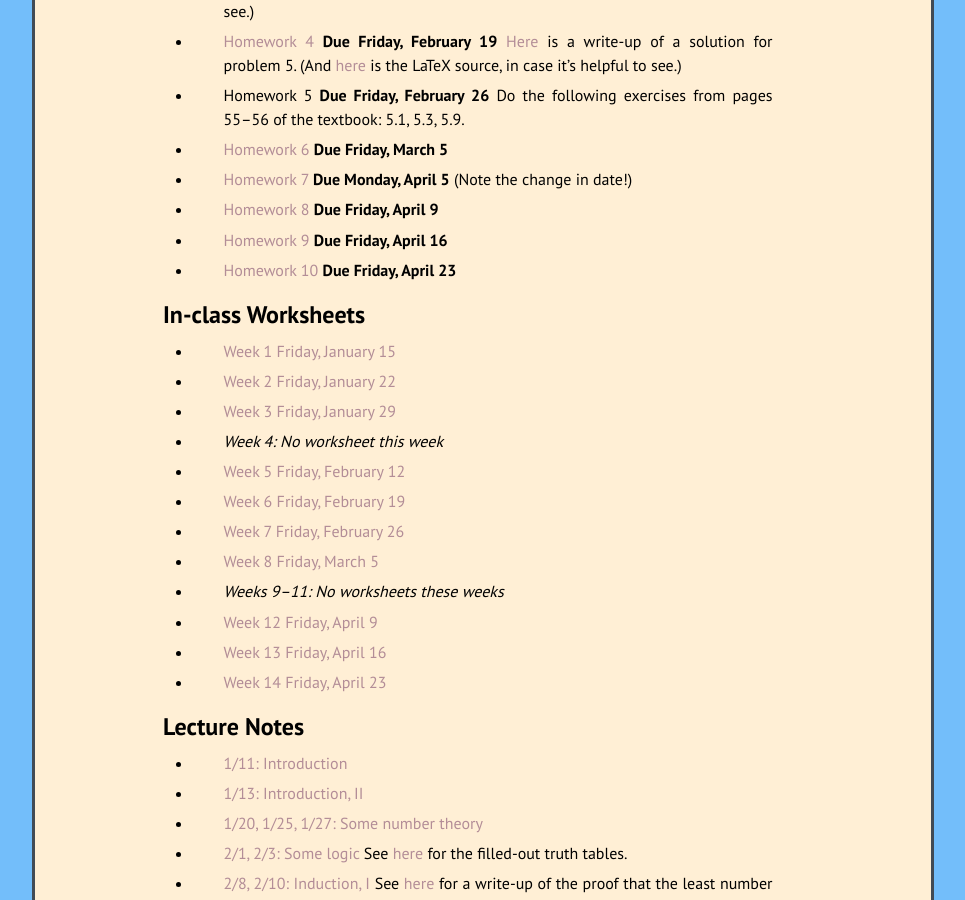
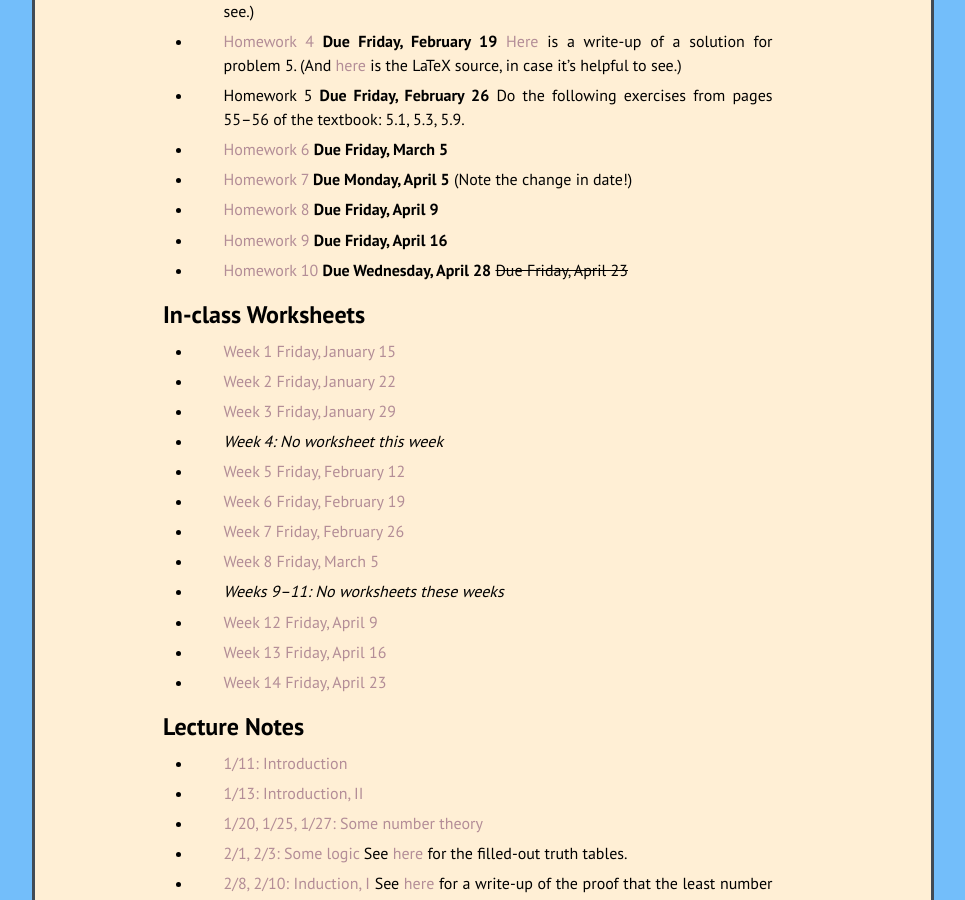
Before and after one commit to kamerynjw/kamerynjw.github.io, a Jekyll site: the page built from teaching/2021/math321.md, in a window 1280 px wide and 900 px high, scrolled down 1962 px. Shown: the whole window, without its empty margins (157-1122 px from the left). Built offline with Jekyll 4.4.1, drawn with Linux system fonts in a browser that asks for light colours; nearby versions of some CDN libraries; formulas are drawn with MathJax 3.

Commit message:
update due date

```diff
--- a/teaching/2021/math321.md
+++ b/teaching/2021/math321.md
@@ -73,7 +73,7 @@ Homework
 
 * [Homework 9]({{ page.url }}hw9.pdf) **Due Friday, April 16**
 
-* [Homework 10]({{ page.url }}hw10.pdf) **Due Friday, April 23**
+* [Homework 10]({{ page.url }}hw10.pdf) **Due Wednesday, April 28** ~~Due Friday, April 23~~
 
 In-class Worksheets
 --------
```
